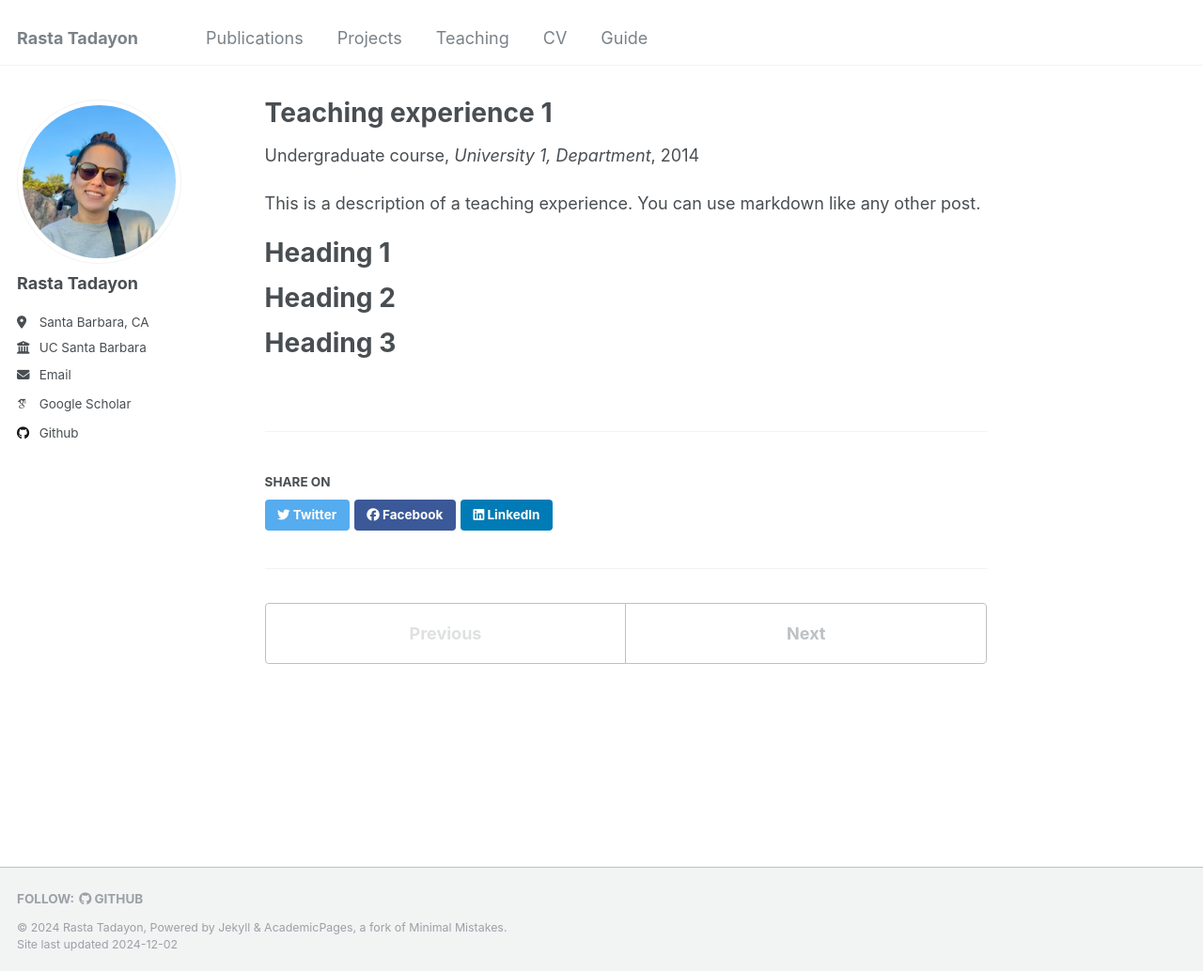
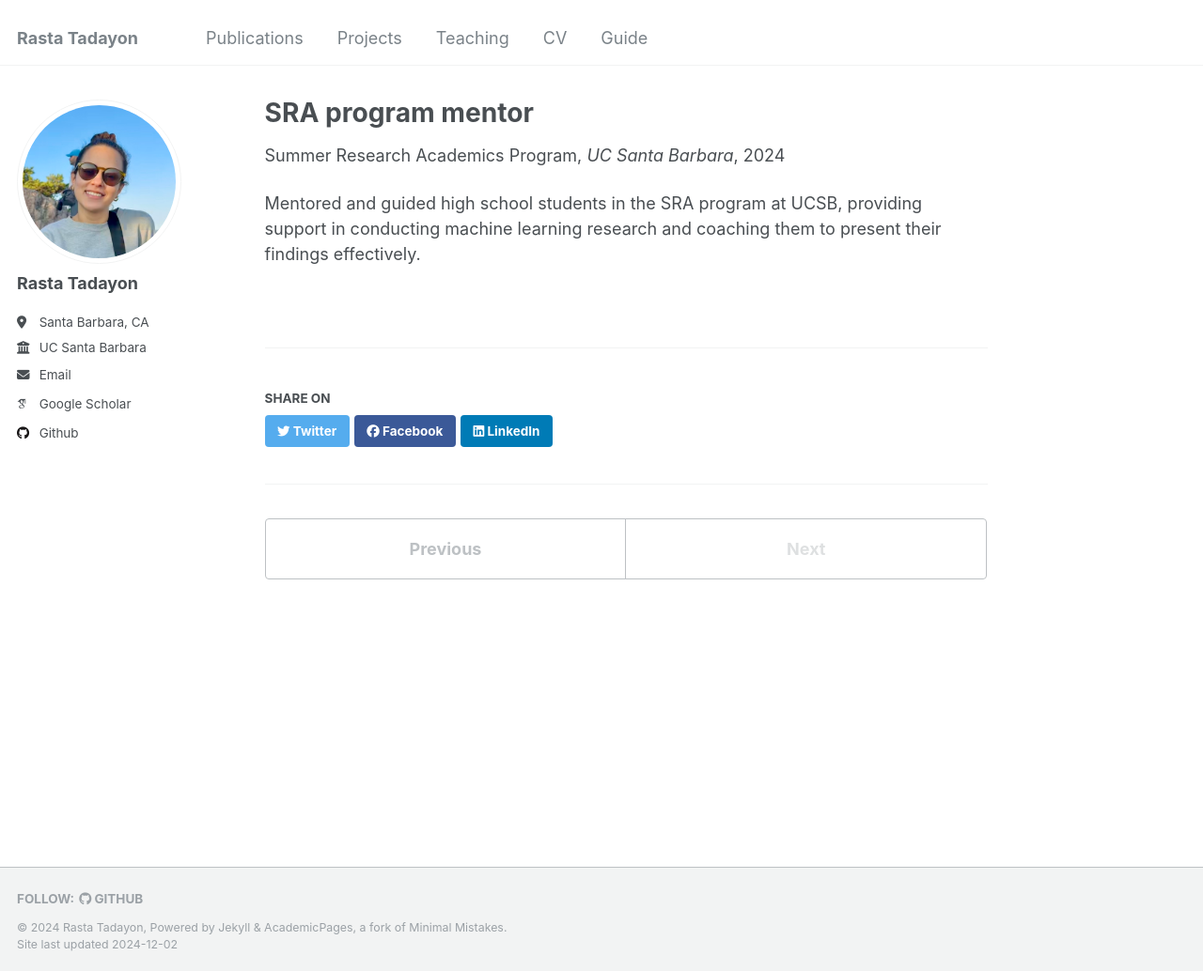
Before and after one commit to rastadayon/rastadayon.github.io, a Jekyll site: the page built from _teaching/2024-summer-teaching-1.md, in a window 1280 px wide and 1034 px high. Shown: the whole window at 94% size. Built offline with Jekyll 4.4.1, drawn with Linux system fonts in a browser that asks for light colours; some web fonts are replaced.

Commit message:
Complete Teaching page

```diff
--- a/_includes/archive-single.html
+++ b/_includes/archive-single.html
@@ -26,6 +26,9 @@
       </div>
     {% endif %}
 
+    {%if post.collection == 'teaching'%}
+    <hr>
+    {%endif%}
     <h3 class="archive__item-title" itemprop="headline">
       {{ title }}
     </h3>
@@ -35,7 +38,7 @@
     {% endif %}
 
         {% if post.collection == 'teaching' %}
-          <p> {{ post.type }}, <i>{{ post.venue }}</i>, {{ post.date | default: "1900-01-01" | date: "%Y" }} </p>
+        <p> {{ post.type }}, <i>{{ post.venue }}</i> {% if post.date %}, {{ post.date | date: "%Y" }}{% endif %}</p>
         {% elsif post.collection == 'publications' and post.category != 'preprints' %}
           <p>Published in <i>{{ post.venue }}</i>, {{ post.date | default: "1900-01-01" | date: "%Y" }} </p>
         {% elsif post.collection == 'publications' and post.category == 'preprints' %}
--- a/_teaching/2014-spring-teaching-1.md
+++ /dev/null
@@ -1,20 +0,0 @@
----
-title: "Teaching experience 1"
-collection: teaching
-type: "Undergraduate course"
-permalink: /teaching/2014-spring-teaching-1
-venue: "University 1, Department"
-date: 2014-01-01
-location: "City, Country"
----
-
-This is a description of a teaching experience. You can use markdown like any other post.
-
-Heading 1
-======
-
-Heading 2
-======
-
-Heading 3
-======
--- /dev/null
+++ b/_teaching/2024-summer-teaching-1.md
@@ -0,0 +1,11 @@
+---
+title: "SRA program mentor"
+collection: teaching
+type: "Summer Research Academics Program"
+permalink: /teaching/2014-spring-teaching-1
+venue: "UC Santa Barbara"
+date: 2024-08-01
+location: "Santa Barbara, CA"
+---
+
+Mentored and guided high school students in the SRA program at UCSB, providing support in conducting machine learning research and coaching them to present their findings effectively.
```
Also changed, not shown: _pages/teaching.html (+30 -0 lines), _teaching/2015-spring-teaching-2.md (deleted, +0 -20 lines), _teaching/2021-fall-teaching-3.md (added, +12 -0 lines), _teaching/2022-spring-teaching-2.md (added, +12 -0 lines).
